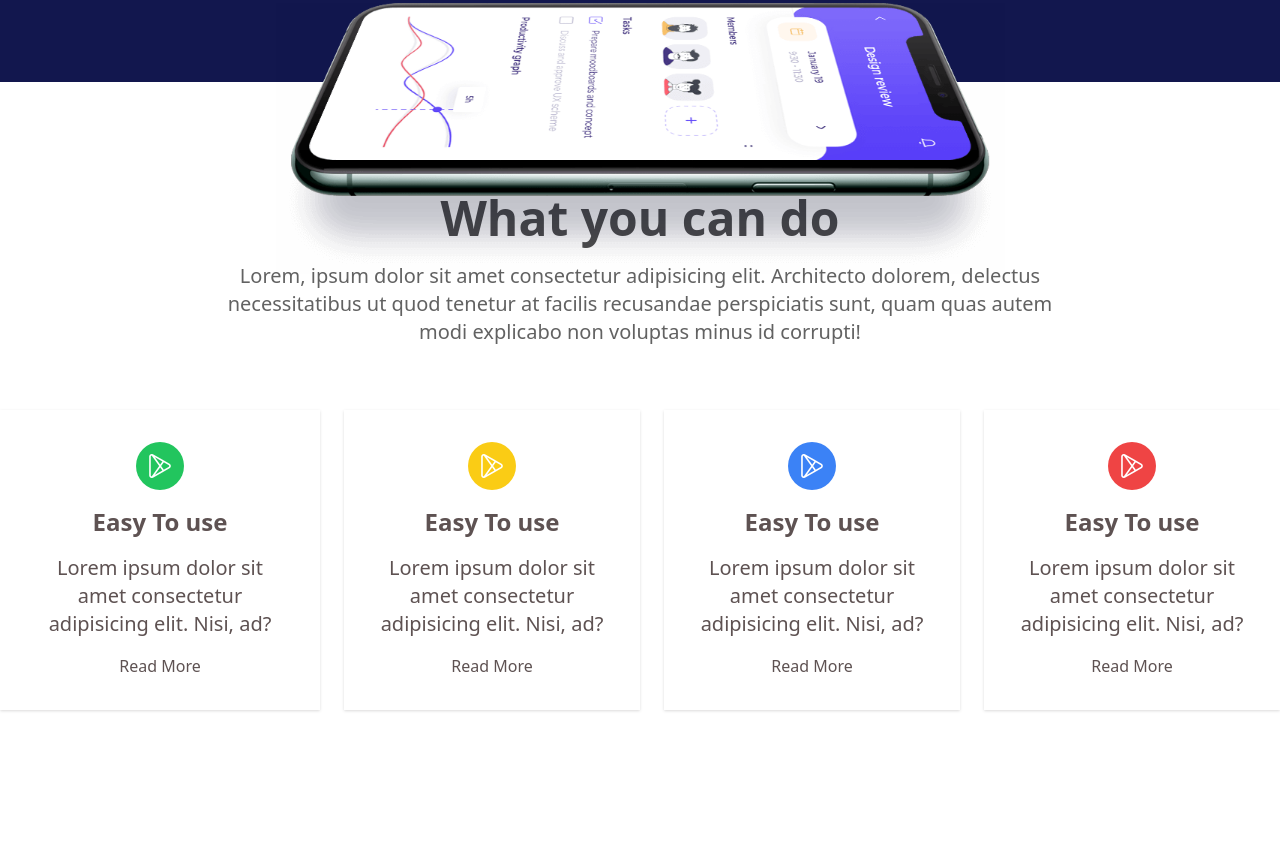
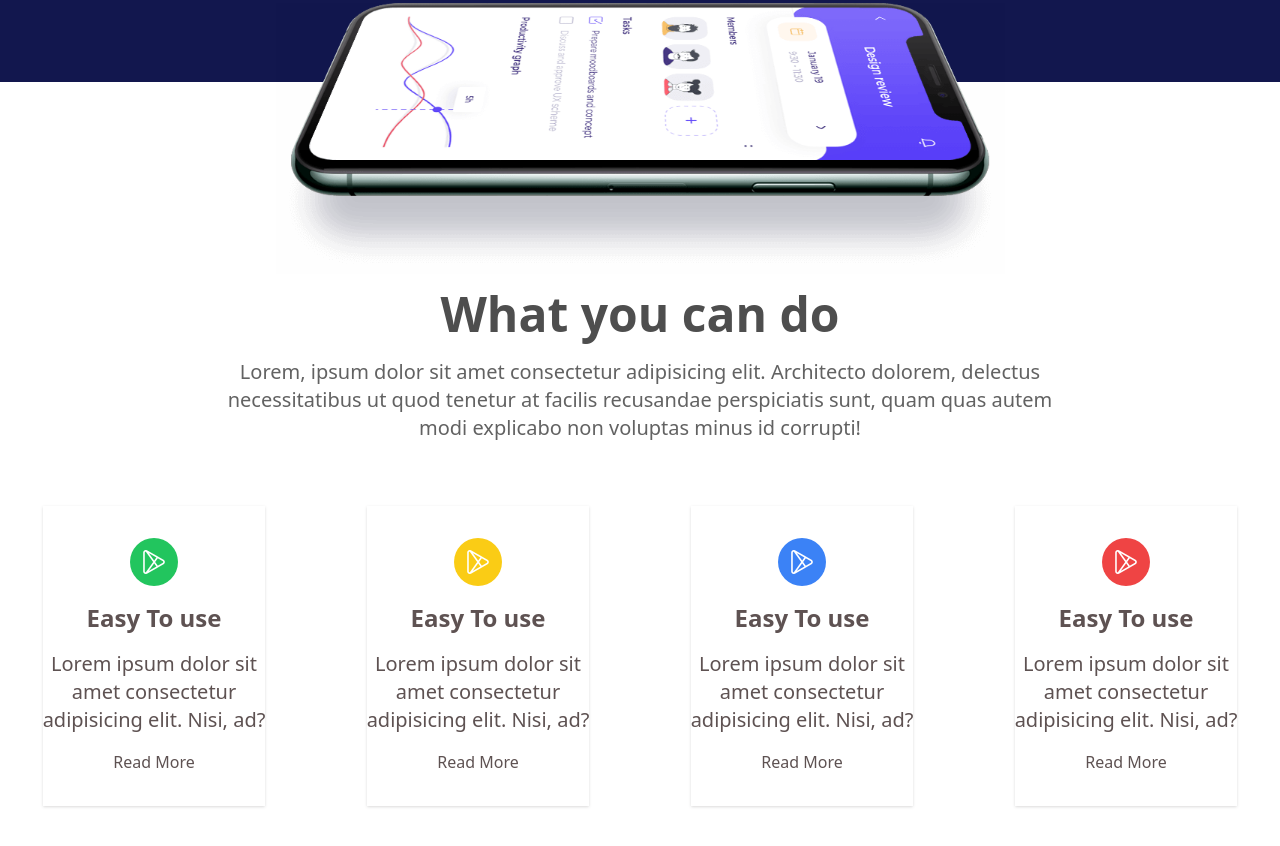
Before and after one commit to toha245/tailwind-conceptual-1-practice, a plain HTML site: page index.html in a window 1280 px wide. Shown: the part 633-1479 px from the top of the page. Before the commit the page ends 1363 px from the top, so only its background shows below. Drawn offline with nearby package versions, Linux system fonts and the light colour scheme.

Commit message:
added grid layout correction codes

```diff
--- a/index.html
+++ b/index.html
@@ -80,7 +80,7 @@
       <!-- navbar end -->
     </header>
     <!-- start mobile section -->
-        <section class="bg-[#12174e] pt-20 mb-28">
+        <section class="bg-[#12174e] pt-20 mb-28 md:mb-36 lg:mb-52 ">
           <div class="container px-8 lg:px-24 mx-auto my-auto">
             <div>
             <div class="flex flex-col justify-center items-center text-center">
@@ -103,17 +103,17 @@
 
         <!-- last section -->
          <section>
-          <div class="container mx-auto my-auto mb-5">
+          <div class="container mx-auto my-auto mb-10">
             <!-- title part -->
             <div class="flex flex-col justify-center items-center text-center mb-16">
               <h1 class="text-4xl md:text-5xl font-bold text-[#4e4e4e] mb-5">What you can do</h1>
               <p class="text-lg md:text-xl text-[#626262] w-2/3">Lorem, ipsum dolor sit amet consectetur adipisicing elit. Architecto dolorem, delectus necessitatibus ut quod tenetur at facilis recusandae perspiciatis sunt, quam quas autem modi explicabo non voluptas minus id corrupti!</p>
             </div>
             <!-- card part -->
-             <div class="grid grid-cols-1 md:grid-cols-2 lg:grid-cols-4 space-x-6 space-y-6 lg:space-y-0">
+             <div class="grid grid-cols-1 md:grid-cols-2 lg:grid-cols-4 gap-4  lg:space-y-0 place-items-center">
               <!-- card 1 -->
                <div class="text-[#5e5252] flex flex-col justify-center items-center text-center py-8 shadow shadow-[#e0dfdf]">
-                <div class="bg-green-500 w-12 h-12 rounded-full flex justify-center items-center mb-4"><img src="./assets/play-store.png" alt=""></div>
+                <div class="bg-green-500 w-12 h-12 rounded-full flex justify-center items-center mx-auto mb-4"><img src="./assets/play-store.png" alt=""></div>
                 <h4 class="text-2xl font-bold mb-4">Easy To use</h4>
                 <p class="text-xl mb-4">Lorem ipsum dolor sit <br> amet consectetur <br> adipisicing elit. Nisi, ad?</p>
                 <a href="">Read More</a>
@@ -142,5 +142,6 @@
              </div>
           </div>
          </section>
+
   </body>
 </html>
```
